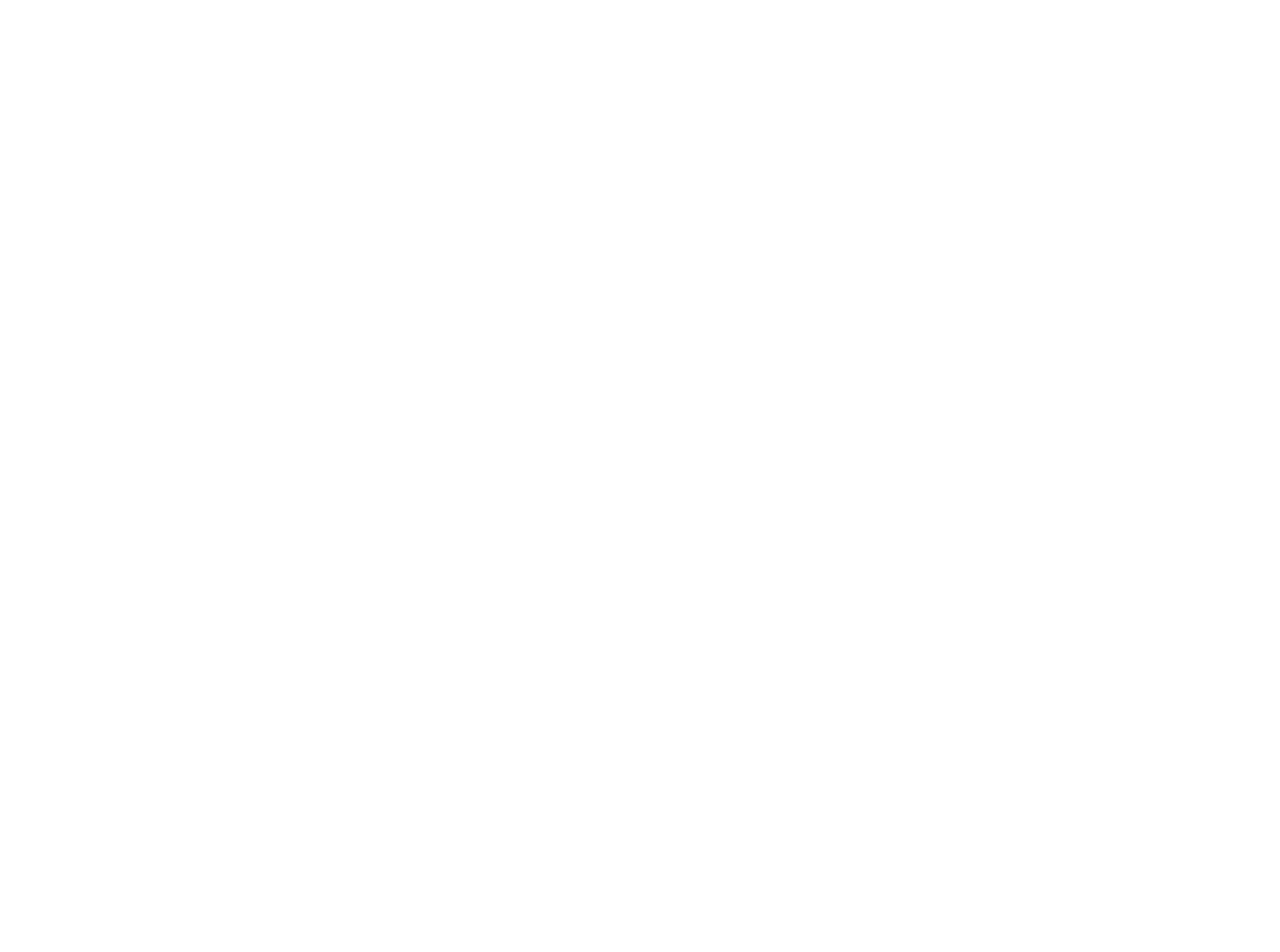
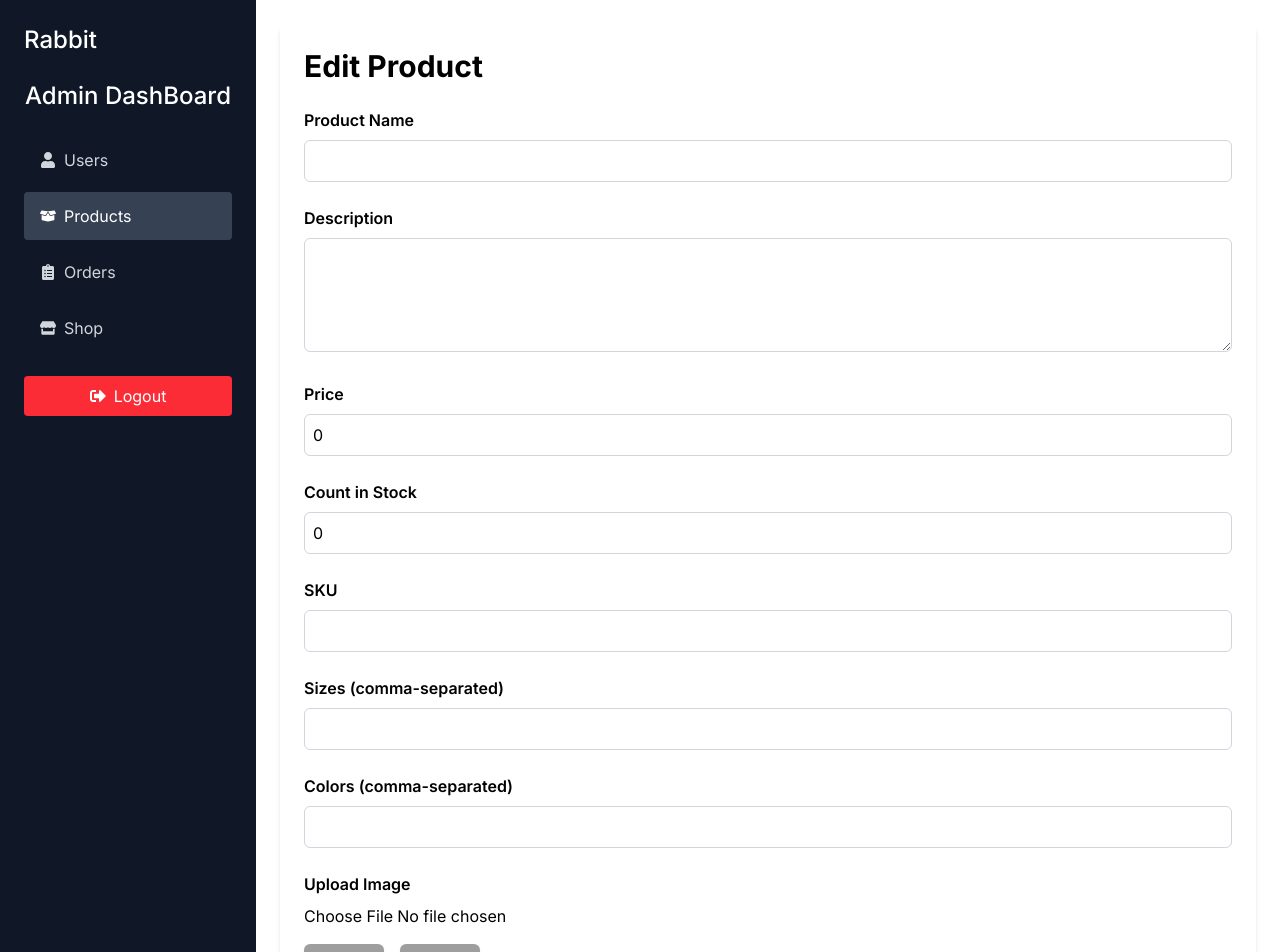
Before and after one commit to Satyam258/E-Commerce-site, a React (Vite) app in the folder frontend/: page /admin/products/1/edit in a window 1280 px wide. Before the commit this address had no page. Shown: the top 952 px of the page. Before the commit the page ends 800 px from the top, so only its background shows below. Built offline with nearby package versions, Linux system fonts and the light colour scheme; grey boxes are pictures that could not be loaded.

Commit message:
Added Edit product Page added Product management page and routes

```diff
--- a/frontend/src/App.jsx
+++ b/frontend/src/App.jsx
@@ -14,6 +14,8 @@
 import AdminLayout from "./components/Admin/AdminLayout";
 import AdminHomePage from "./pages/AdminHomePage";
 import UserManagement from "./components/Admin/UserManagement";
+import ProductManagement from "./components/Admin/ProductManagement";
+import EditProductPage from "./components/Admin/EditProductPage";
 
 function App() {
 
@@ -38,6 +40,8 @@
         <Route path="/admin" element={<AdminLayout/>}>
           <Route index element={<AdminHomePage/>}/>
           <Route path="users" element={<UserManagement/>}/>
+          <Route path="products" element={<ProductManagement/>}/>
+          <Route path="products/:id/edit" element={<EditProductPage/>}/>
         </Route>
       </Routes>
 
--- /dev/null
+++ b/frontend/src/components/Admin/EditProductPage.jsx
@@ -0,0 +1,164 @@
+import React, { useState } from 'react'
+
+const EditProductPage = () => {
+
+    const [productData, setProductData] = useState({
+        name:"",
+        description:"",
+        price:0,
+        countInStock:0,
+        sku:"",
+        category:"",
+        brand:"",
+        sizes:[],
+        colors:[],
+        collections:"",
+        materials:"",
+        gender:"",
+        images:[
+            {
+                url:"https://picsum.photos/150?random=1",
+            },
+            {
+                url:"https://picsum.photos/150?random=2",
+            },
+        ],
+    });
+
+    const handleChange = (e) =>{
+        const {name,value} = e.target;
+        setProductData((prevData)=>({ ...prevData, [name]:value}));
+    };
+
+    const handleImageUpload = async (e) =>{
+        const file = e.target.files[0];
+        console.log(file);
+    };
+
+    const handleSubmit = (e) =>{
+        e.preventDefault();
+        console.log(productData);
+    };
+
+  return (
+    <div className='max-w-5xl mx-auto p-6 shadow-md rounded-md'>
+        <h2 className='text-3xl font-bold mb-6'>Edit Product </h2>
+        <form onSubmit={handleSubmit}>
+            {/* Name */}
+            <div className='mb-6'>
+                <label className='block font-semibold mb-2'>Product Name</label>
+                <input
+                type="text"
+                name='name'
+                value={productData.name}
+                onChange={handleChange}
+                className='w-full border border-gray-300 rounded-md p-2'
+                required
+                 />
+            </div>
+            {/* Description */}
+            <div className='mb-6'>
+                <label className='block font-semibold mb-2'>Description</label>
+                <textarea name="description"
+                value={productData.description}
+                onChange={handleChange}
+                className='w-full border border-gray-300 rounded-md p-2'
+                rows={4}
+                required
+                />
+            </div>
+
+            {/* price */}
+            <div className='mb-6'>
+                <label className='block font-semibold mb-2'>Price</label>
+                <input
+                type="number"
+                name='price'
+                value={productData.price}
+                onChange={handleChange}
+                className='w-full border border-gray-300 rounded-md p-2'
+                />
+            </div>
+            {/* Count In Stock */}
+            <div className='mb-6'>
+                <label className='block font-semibold mb-2'>Count in Stock</label>
+                <input
+                type="number"
+                name='countInStock'
+                value={productData.countInStock}
+                onChange={handleChange}
+                className='w-full border border-gray-300 rounded-md p-2'
+                />
+            </div>
+
+            {/* SkU */}
+            <div className='mb-6'>
+                <label className='block font-semibold mb-2'>SKU</label>
+                <input
+                type="text"
+                name='sku'
+                value={productData.sku}
+                onChange={handleChange}
+                className='w-full border border-gray-300 rounded-md p-2'
+                />
+            </div>
+            {/* sizes */}
+            <div className='mb-6'>
+                <label className='block font-semibold mb-2'>Sizes (comma-separated)</label>
+                <input
+                type="text"
+                name='sizes'
+                value={productData.sizes.join(",")}
+                onChange={(e)=>
+                    setProductData({
+                        ...productData,
+                        sizes: e.target.value.split(",").map((size)=> size.trim()),
+                    })
+                }
+                className='w-full border border-gray-300 rounded-md p-2'
+                />
+            </div>
+
+            {/* Color */}
+            <div className='mb-6'>
+                <label className='block font-semibold mb-2'>Colors (comma-separated)</label>
+                <input
+                type="text"
+                name='colors'
+                value={productData.colors.join(",")}
+                onChange={(e)=>
+                    setProductData({
+                        ...productData,
+                        colors: e.target.value.split(",").map((color)=> color.trim()),
+                    })
+                }
+                className='w-full border border-gray-300 rounded-md p-2'
+                />
+            </div>
+
+            {/* Image Upload */}
+            <div className='mb-6'>
+                <label className='block font-semibold mb-2'>Upload Image</label>
+                <input type="file"
+                onChange={handleImageUpload}
+                className='block'/>
+                <div className='flex gap-4 mt-4'>
+                    {productData.images.map((image,index)=>(
+                        <div key={index}>
+                            <img src={image.url} alt={image.altText|| "Product Image"}
+                            className='w-20 h-20 object-cover rounded-md shadow-md'
+                            />
+                        </div>
+                    ))}
+                </div>
+            </div>
+            <button type='submit' className='w-full bg-green-500 text-white py-2 rounded-md
+            hover:bg-green-600 transition-colors'>
+                Update Product
+            </button>
+        </form>
+    </div>
+  )
+}
+
+export default EditProductPage
--- /dev/null
+++ b/frontend/src/components/Admin/ProductManagement.jsx
@@ -0,0 +1,74 @@
+import React from 'react'
+import {Link} from "react-router-dom"
+
+const ProductManagement = () => {
+
+    const products =[
+        {
+            _id: 123123,
+            name: "shirt",
+            price:110,
+            sku: "123123456"
+        },
+    ];
+
+    const handleDelete = (id) =>{
+        if(window.confirm("Are you sure want to delete the product?")){
+            console.log("Delete Product with id:",id);
+        }
+    };
+
+  return (
+    <div className='max-w-7xl mx-auto p-6'>
+        <h2 className='text-2xl font-bold mb-6'>Product Management</h2>
+        <div className='overflow-x-auto shadow-md sm:rounded-lg'>
+            <table className='min-w-full text-left text-gray-500'>
+                <thead className='bg-gray-100 text-xs uppercase text-gray-700'>
+                    <tr>
+                        <th className='py-3 px-4'>Name</th>
+                        <th className='py-3 px-4'>Price</th>
+                        <th className='py-3 px-4'>SKU</th>
+                        <th className='py-3 px-4'>Actions</th>
+                    </tr>
+                </thead>
+                <tbody>
+                    {products.length > 0 ? (
+                        products.map((product)=>(
+                            <tr
+                            key={product._id}
+                            className='border-b hover:bg-gray-50 cursor-pointer'
+                            >
+                                <td className='p-4 font-medium text-gray-900 whitespace-nowrap'>
+                                    {product.name}
+                                </td>
+                                <td className='p-4'>{product.price}</td>
+                                <td className='p-4'>{product.sku}</td>
+                                <td className='p-4'>
+                                    <Link to={`/admin/products/${product._id}/edit`}
+                                    className='bg-yellow-500 text-white px-2 py-1 rounded mr-2 hover:bg-yellow-600'>
+                                        Edit
+                                    </Link>
+                                    <button onClick={()=>handleDelete(product._id)}
+                                        className='bg-red-500 text-white px-2 py-1 rounded hover:bg-red-600'
+                                        >
+                                        Delete
+                                    </button>
+                                </td>
+                            </tr>
+                        ))
+                    ):(
+                        <tr>
+                            <td colSpan={4}
+                            className='p-4 text-center text-gray-500'>
+                                No Products found
+                            </td>
+                        </tr>
+                    )}
+                </tbody>
+            </table>
+        </div>
+    </div>
+  )
+}
+
+export default ProductManagement
```
